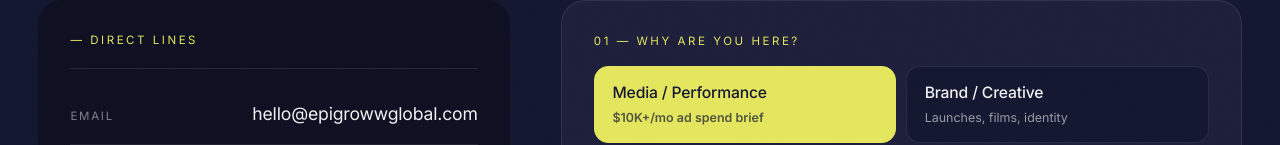
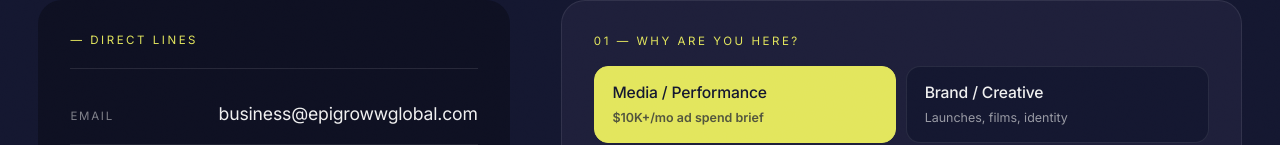
Before and after one commit to Utkarsh-PM/Epigroww-global-website-v2, a Next.js app: page /contact in a window 1280 px wide. Shown: the part 655-800 px from the top of the page. Built offline with nearby package versions, Linux system fonts and the light colour scheme.

Commit message:
updated email adress

```diff
--- a/components/contact/ContactStage.js
+++ b/components/contact/ContactStage.js
@@ -75,9 +75,9 @@
           <div className="cs-bracket">
             <span>— Direct lines</span>
           </div>
-          <a className="cs-contact-a" href="mailto:hello@epigrowwglobal.com" data-cursor="hover">
+          <a className="cs-contact-a" href="mailto:business@epigrowwglobal.com" data-cursor="hover">
             <span className="cs-contact-lab">Email</span>
-            <span className="cs-contact-val">hello@epigrowwglobal.com</span>
+            <span className="cs-contact-val">business@epigrowwglobal.com</span>
           </a>
           <a className="cs-contact-a" href="https://wa.me/918932972567" target="_blank" rel="noopener noreferrer" data-cursor="hover">
             <span className="cs-contact-lab">WhatsApp</span>
--- a/components/footer/Footer.js
+++ b/components/footer/Footer.js
@@ -88,7 +88,7 @@
           <div className="footer-col">
             <div className="footer-caption">Reach</div>
             <ul>
-              <li><a href="mailto:hello@epigrowwglobal.com" data-cursor="hover">hello@epigrowwglobal.com</a></li>
+              <li><a href="mailto:business@epigrowwglobal.com" data-cursor="hover">business@epigrowwglobal.com</a></li>
               <li><a href="tel:+918932972567" data-cursor="hover">+91 89329 72567</a></li>
             </ul>
             <div className="footer-caption" style={{ marginTop: '1.2rem' }}>Socials</div>
--- a/components/navigation/FullscreenMenu.js
+++ b/components/navigation/FullscreenMenu.js
@@ -142,7 +142,7 @@
           </div>
           <div className="fs-meta-col">
             <div className="fs-caption">Reach</div>
-            <a href="mailto:hello@epigrowwglobal.com" data-cursor="hover">hello@epigrowwglobal.com</a>
+            <a href="mailto:business@epigrowwglobal.com" data-cursor="hover">business@epigrowwglobal.com</a>
             <a href="tel:+918932972567" data-cursor="hover">+91 89329 72567</a>
           </div>
           <div className="fs-meta-col">
--- a/components/shared/CTA.js
+++ b/components/shared/CTA.js
@@ -59,7 +59,7 @@
                 <svg viewBox="0 0 24 24" width="18" height="18"><path d="M6 18 L18 6 M10 6 L18 6 L18 14" fill="none" stroke="currentColor" strokeWidth="1.6"/></svg>
               </span>
             </Link>
-            <a href="mailto:hello@epigrowwglobal.com" className="cta-mail" data-cursor="hover">hello@epigrowwglobal.com</a>
+            <a href="mailto:business@epigrowwglobal.com" className="cta-mail" data-cursor="hover">business@epigrowwglobal.com</a>
           </div>
         </div>
       </div>
```
